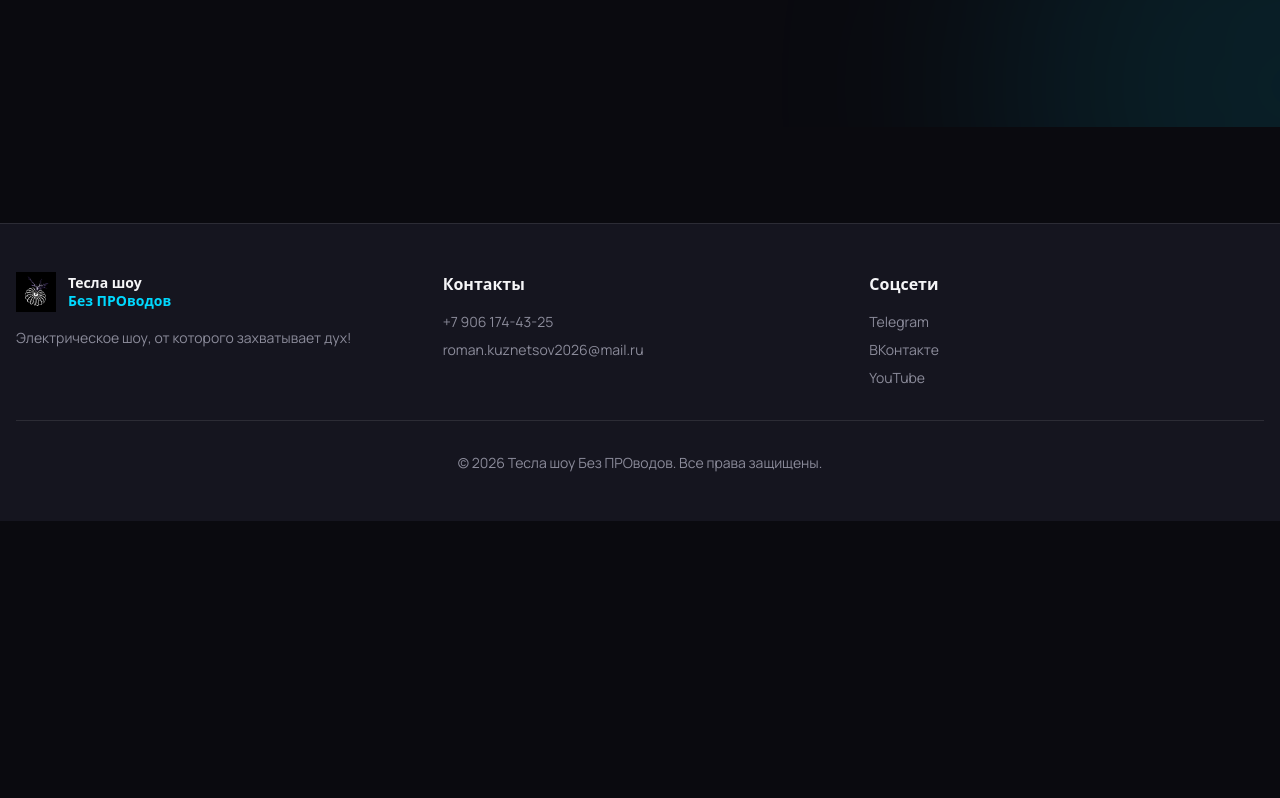
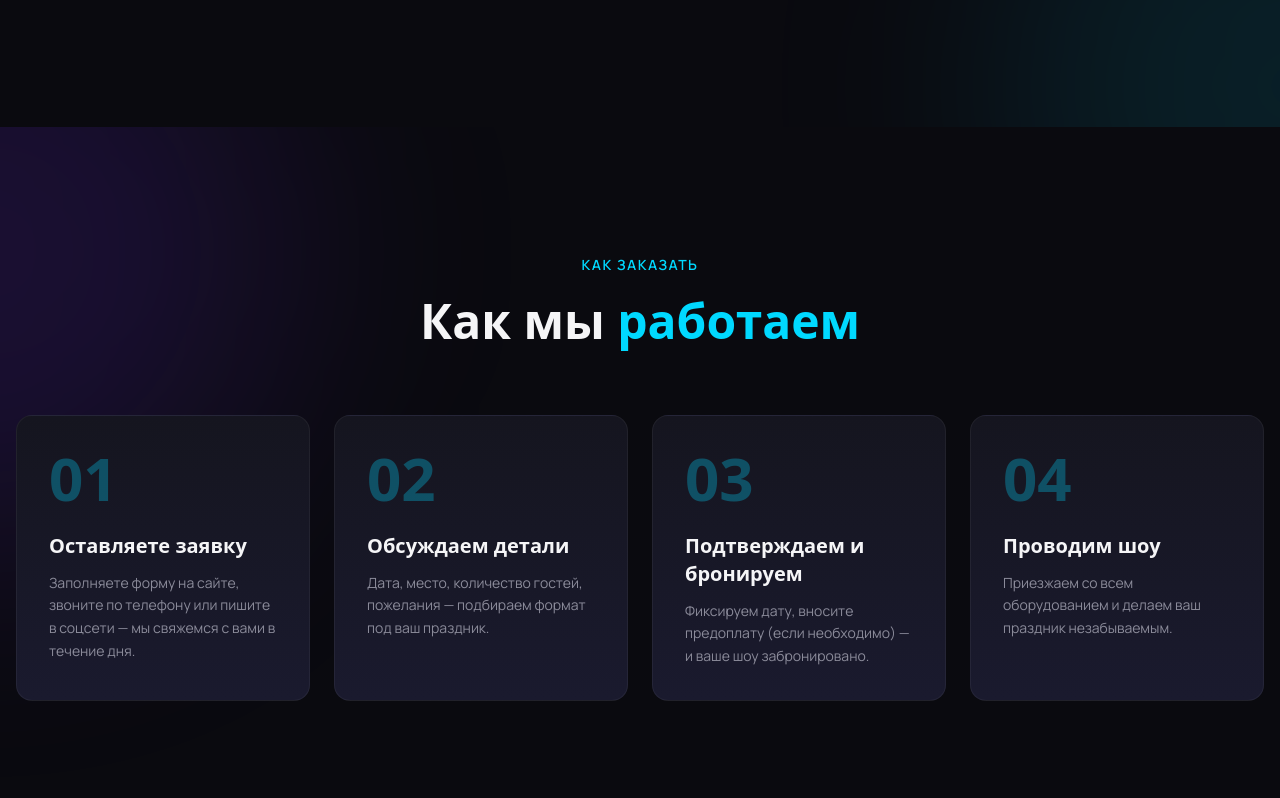
Before and after one commit to roman-kuznetsov-dev/tesla-show, a Next.js app: page / in a window 1280 px wide. Shown: the part 6242-7040 px from the top of the page. Before the commit the page ends 6763 px from the top, so only its background shows below. Built offline with nearby package versions, Linux system fonts and the light colour scheme; a web font is replaced by a local one.

Commit message:
feat: add HowToOrder section with numbered steps (#13)
Co-authored-by: Роман <roman.kuznetsov2026@mail.ru>

```diff
--- a/src/app/page.tsx
+++ b/src/app/page.tsx
@@ -4,6 +4,7 @@ import Features from '@/components/sections/Features';
 import VideoGallery from '@/components/sections/VideoGallery';
 import Reviews from '@/components/sections/Reviews';
 import FAQ from '@/components/sections/FAQ';
+import HowToOrder from '@/components/sections/HowToOrder';
 
 export default function Home() {
   return (
@@ -14,6 +15,7 @@ export default function Home() {
       <VideoGallery />
       <Reviews />
       <FAQ />
+      <HowToOrder />
     </>
   );
 }
--- /dev/null
+++ b/src/components/sections/HowToOrder.tsx
@@ -0,0 +1,64 @@
+'use client';
+
+import { useInView } from '@/hooks/useInView';
+import { steps } from '@/data/steps';
+
+export default function HowToOrder() {
+  const { ref, inView } = useInView<HTMLElement>();
+
+  return (
+    <section
+      ref={ref}
+      className={`relative py-20 md:py-32 overflow-hidden reveal ${
+        inView ? 'reveal--visible' : ''
+      }`}
+    >
+      {/* Подсветка — слева сверху */}
+      <div
+        className="pointer-events-none absolute -top-1/4 -left-1/4 w-[600px] h-[600px] rounded-full bg-secondary/15 blur-[120px]"
+        aria-hidden="true"
+      />
+
+      <div className="container mx-auto px-4 relative">
+        {/* Метка */}
+        <p className="text-primary font-semibold tracking-widest text-sm uppercase text-center mb-4">
+          Как заказать
+        </p>
+
+        {/* Заголовок */}
+        <h2 className="font-heading text-3xl md:text-4xl lg:text-5xl font-bold leading-tight text-center max-w-3xl mx-auto mb-12 md:mb-16">
+          Как мы <span className="text-primary">работаем</span>
+        </h2>
+
+        {/* Шаги */}
+        <div
+          className={`grid grid-cols-1 md:grid-cols-2 lg:grid-cols-4 gap-6 reveal-stagger ${
+            inView ? 'reveal--visible' : ''
+          }`}
+        >
+          {steps.map((step) => (
+            <div
+              key={step.number}
+              className="group relative bg-gradient-to-b from-surface to-[#1a1a2e] border border-white/5 rounded-2xl p-6 md:p-8 transition-all duration-300 hover:border-primary/30 hover:shadow-[0_0_40px_rgba(0,217,255,0.1)]"
+            >
+              {/* Номер */}
+              <div className="font-heading font-black text-5xl md:text-6xl text-primary/30 mb-6 transition-all duration-300 group-hover:text-primary group-hover:scale-110 group-hover:drop-shadow-[0_0_20px_rgba(0,217,255,0.5)]">
+                {step.number}
+              </div>
+
+              {/* Заголовок */}
+              <h3 className="font-heading text-lg md:text-xl font-bold mb-3">
+                {step.title}
+              </h3>
+
+              {/* Описание */}
+              <p className="text-muted text-sm leading-relaxed">
+                {step.description}
+              </p>
+            </div>
+          ))}
+        </div>
+      </div>
+    </section>
+  );
+}
--- /dev/null
+++ b/src/data/steps.ts
@@ -0,0 +1,32 @@
+export type Step = {
+  number: string;
+  title: string;
+  description: string;
+};
+
+export const steps: Step[] = [
+  {
+    number: '01',
+    title: 'Оставляете заявку',
+    description:
+      'Заполняете форму на сайте, звоните по телефону или пишите в соцсети — мы свяжемся с вами в течение дня.',
+  },
+  {
+    number: '02',
+    title: 'Обсуждаем детали',
+    description:
+      'Дата, место, количество гостей, пожелания — подбираем формат под ваш праздник.',
+  },
+  {
+    number: '03',
+    title: 'Подтверждаем и бронируем',
+    description:
+      'Фиксируем дату, вносите предоплату (если необходимо) — и ваше шоу забронировано.',
+  },
+  {
+    number: '04',
+    title: 'Проводим шоу',
+    description:
+      'Приезжаем со всем оборудованием и делаем ваш праздник незабываемым.',
+  },
+];
```
